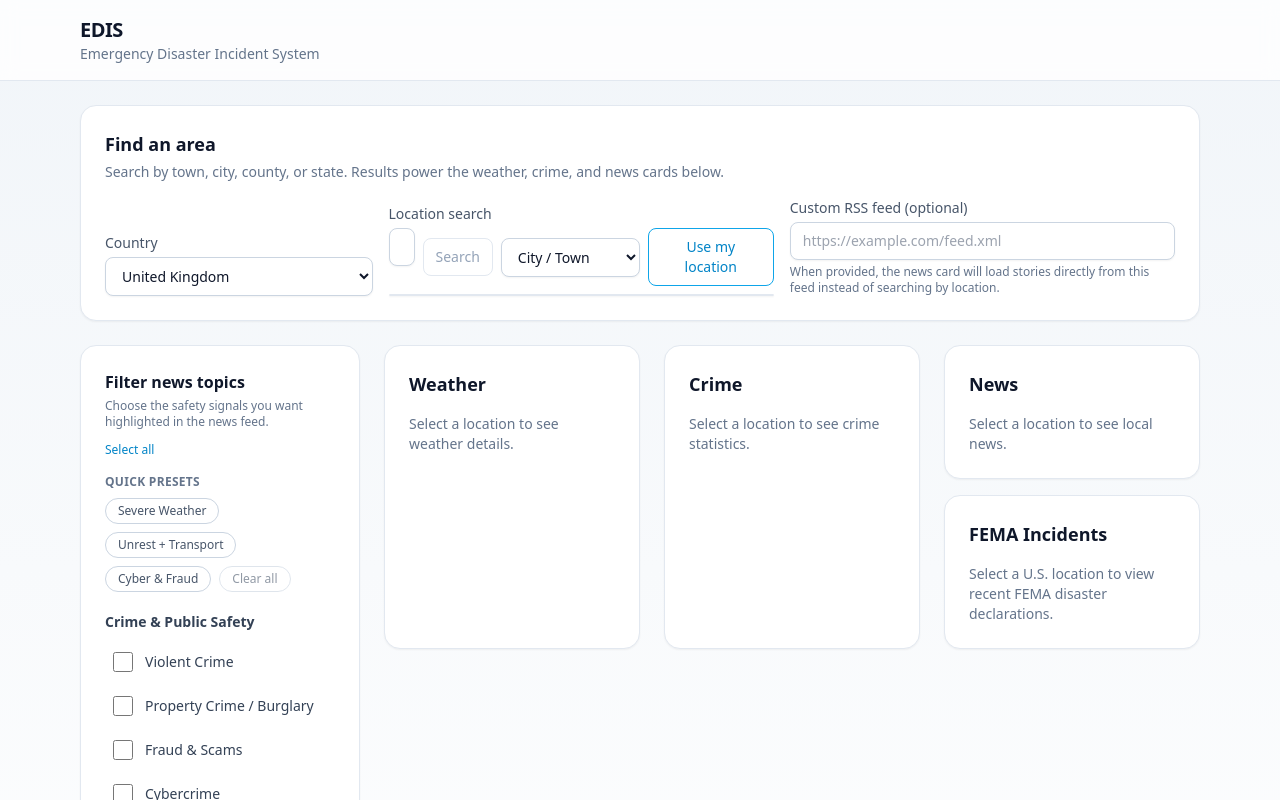
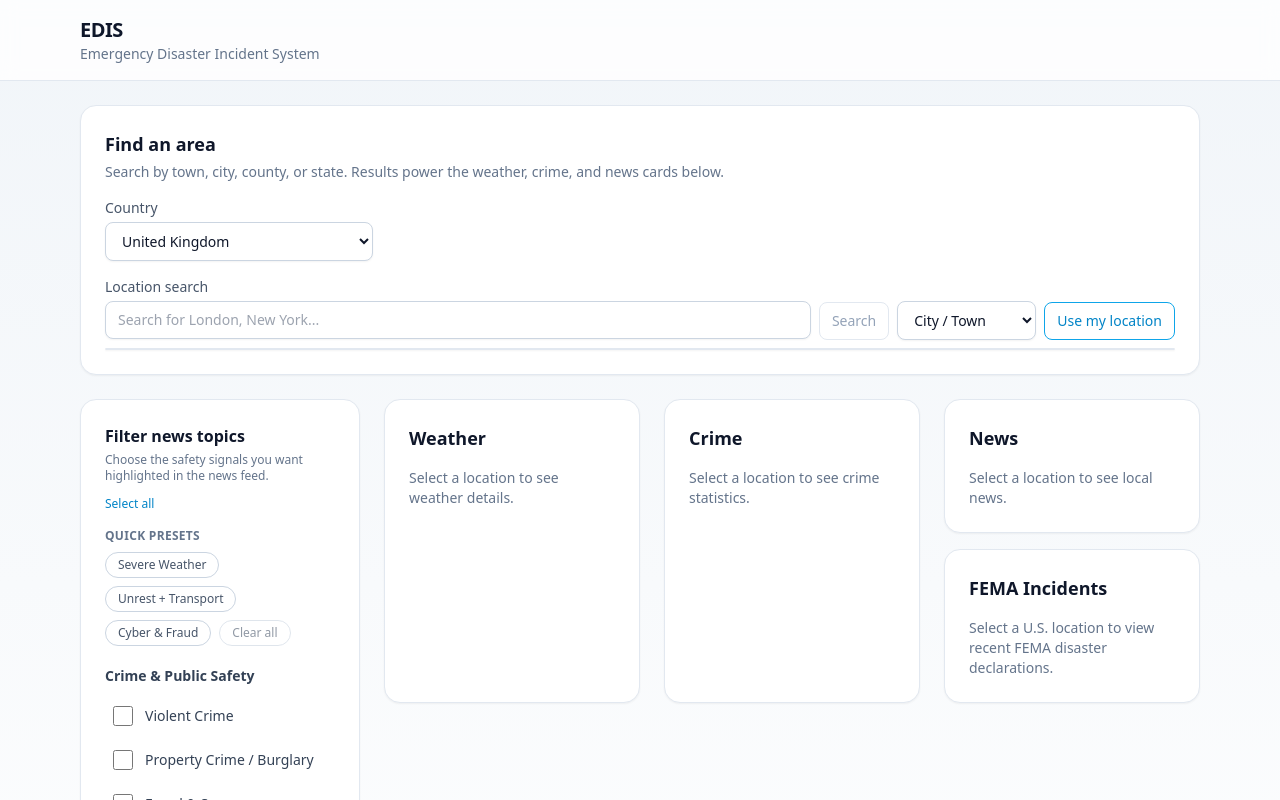
Before and after one commit to Milosmithy58/EDIS, a React (Vite) app in the folder edis/apps/web/: page / in a window 1280 px wide. Shown: the top 800 px of the page. Built offline with nearby package versions, Linux system fonts and the light colour scheme.

Commit message:
Remove custom RSS feed support from home page

```diff
--- a/edis/apps/web/src/components/NewsCard.tsx
+++ b/edis/apps/web/src/components/NewsCard.tsx
@@ -23,26 +23,12 @@ type Props = {
   geo: GeoContext | null;
   query: string;
   country: string;
-  rssUrl: string;
   filters: string[];
   onClearFilters: () => void;
   onRemoveFilter: (label: string) => void;
 };
 
-const NewsCard = ({ geo, query, country, rssUrl, filters, onClearFilters, onRemoveFilter }: Props) => {
-  const trimmedRssUrl = rssUrl.trim();
-  const hasCustomFeed = Boolean(trimmedRssUrl);
-  const isValidFeed = hasCustomFeed
-    ? (() => {
-        try {
-          // eslint-disable-next-line no-new
-          new URL(trimmedRssUrl);
-          return true;
-        } catch (error) {
-          return false;
-        }
-      })()
-    : false;
+const NewsCard = ({ geo, query, country, filters, onClearFilters, onRemoveFilter }: Props) => {
   const normalizedFilters = normalizeFilters(filters);
   const serializedFilters = serializeFilters(filters);
   const hasFilters = normalizedFilters.length > 0;
@@ -65,7 +51,6 @@ const NewsCard = ({ geo, query, country, rssUrl, filters, onClearFilters, onRemo
       'news',
       query,
       countryCode,
-      trimmedRssUrl,
       serializedFilters,
       geo?.lat,
       geo?.lon,
@@ -73,21 +58,8 @@ const NewsCard = ({ geo, query, country, rssUrl, filters, onClearFilters, onRemo
       geo?.admin1,
       ts
     ],
-    enabled: (hasCustomFeed && isValidFeed) || (Boolean(query) && Boolean(geo)),
+    enabled: Boolean(query) && Boolean(geo),
     queryFn: async () => {
-      if (hasCustomFeed) {
-        const params = new URLSearchParams();
-        params.set('rssUrl', trimmedRssUrl);
-        if (typeof ts === 'number') {
-          params.set('ts', String(ts));
-        }
-        const response = await fetch(`/api/news?${params.toString()}`);
-        if (!response.ok) {
-          throw new Error('Failed to load news');
-        }
-        return response.json();
-      }
-
       const payload: { query: string; filters: string[]; country?: string; ts?: number } = {
         query,
         filters: normalizedFilters
@@ -127,7 +99,7 @@ const NewsCard = ({ geo, query, country, rssUrl, filters, onClearFilters, onRemo
     setNextCursor(null);
     setNotice(undefined);
     setLoadMoreError(null);
-  }, [query, serializedFilters, trimmedRssUrl, geo?.lat, geo?.lon, geo?.city, geo?.admin1, countryCode, ts]);
+  }, [query, serializedFilters, geo?.lat, geo?.lon, geo?.city, geo?.admin1, countryCode, ts]);
 
   const totalStories = data?.total ?? results.length;
 
@@ -162,34 +134,19 @@ const NewsCard = ({ geo, query, country, rssUrl, filters, onClearFilters, onRemo
     setTs(undefined);
   };
 
-  const shouldShowContent = (hasCustomFeed && isValidFeed) || (geo && query);
+  const shouldShowContent = Boolean(geo && query);
 
   return (
     <article className="flex h-full flex-col rounded-2xl border border-slate-200 bg-white p-6 shadow-sm dark:border-slate-700 dark:bg-slate-900">
       <header className="mb-4 flex items-center justify-between">
         <h2 className="text-lg font-semibold text-slate-900 dark:text-slate-100">News</h2>
-        {hasCustomFeed ? (
-          <span className="text-xs text-slate-500">
-            {(() => {
-              try {
-                return new URL(trimmedRssUrl).host;
-              } catch (error) {
-                return 'Custom feed';
-              }
-            })()}
-          </span>
-        ) : (
-          geo?.city && <span className="text-xs text-slate-500">{geo.city}</span>
-        )}
+        {geo?.city && <span className="text-xs text-slate-500">{geo.city}</span>}
       </header>
-      {!hasCustomFeed && !geo && (
+      {!geo && (
         <p className="text-sm text-slate-500">Select a location to see local news.</p>
       )}
-      {!hasCustomFeed && geo && !query && (
+      {geo && !query && (
         <p className="text-sm text-slate-500">We will search once you pick a place.</p>
-      )}
-      {hasCustomFeed && !isValidFeed && (
-        <p className="text-sm text-red-600">Enter a valid RSS feed URL to load headlines.</p>
       )}
       {shouldShowContent && isFetching && (
         <p className="text-sm text-slate-500">Loading news…</p>
@@ -204,7 +161,7 @@ const NewsCard = ({ geo, query, country, rssUrl, filters, onClearFilters, onRemo
       )}
       {shouldShowContent && data && (
         <div className="flex flex-1 flex-col gap-3 text-sm">
-          {!hasCustomFeed && hasFilters && (
+          {hasFilters && (
             <div className="flex flex-wrap items-center justify-between gap-3 text-xs text-slate-500 dark:text-slate-400">
               <div className="flex flex-wrap items-center gap-2">
                 <span className="font-medium text-slate-600 dark:text-slate-300">Filtered by</span>
@@ -239,7 +196,7 @@ const NewsCard = ({ geo, query, country, rssUrl, filters, onClearFilters, onRemo
               <span className="rounded-full bg-slate-200 px-2 py-0.5 text-slate-600">Cached</span>
             )}
           </div>
-          {!hasCustomFeed && geo && (
+          {geo && (
             <div className="flex flex-wrap items-center gap-2 text-xs text-slate-500 dark:text-slate-400">
               {ts ? (
                 <button
--- a/edis/apps/web/src/routes/Home.tsx
+++ b/edis/apps/web/src/routes/Home.tsx
@@ -16,7 +16,6 @@ const LAST_GEO_KEY = 'edis:last-geo';
 type StoredState = {
   country: string;
   geo?: GeoContext;
-  rssUrl?: string;
 };
 
 type HomeProps = {
@@ -26,7 +25,6 @@ type HomeProps = {
 const Home = ({ adminNav }: HomeProps) => {
   const [country, setCountry] = useState<string>(getDefaultCountry());
   const [selectedGeo, setSelectedGeo] = useState<GeoContext | null>(null);
-  const [rssUrl, setRssUrl] = useState('');
   const [selectedFilters, setSelectedFilters] = useState<string[]>(DEFAULT_FILTERS);
 
   useEffect(() => {
@@ -38,9 +36,6 @@ const Home = ({ adminNav }: HomeProps) => {
         setCountry(parsed.country);
       }
       setSelectedGeo(parsed.geo ?? null);
-      if (parsed.rssUrl) {
-        setRssUrl(parsed.rssUrl);
-      }
     } catch (error) {
       console.error('Failed to read stored location', error);
     }
@@ -63,7 +58,7 @@ const Home = ({ adminNav }: HomeProps) => {
 
   useEffect(() => {
     try {
-      if (!selectedGeo && !rssUrl) {
+      if (!selectedGeo) {
         localStorage.removeItem(LAST_GEO_KEY);
         return;
       }
@@ -71,15 +66,12 @@ const Home = ({ adminNav }: HomeProps) => {
       if (selectedGeo) {
         payload.geo = selectedGeo;
       }
-      if (rssUrl) {
-        payload.rssUrl = rssUrl;
-      }
       localStorage.setItem(LAST_GEO_KEY, JSON.stringify(payload));
     } catch (error) {
       console.error('Failed to persist location', error);
       toast.error('Unable to save your last location.');
     }
-  }, [selectedGeo, country, rssUrl]);
+  }, [selectedGeo, country]);
 
   useEffect(() => {
     try {
@@ -95,10 +87,10 @@ const Home = ({ adminNav }: HomeProps) => {
   }, [selectedFilters]);
 
   const composedNewsQuery = useMemo(() => {
-    if (!selectedGeo || rssUrl) return '';
+    if (!selectedGeo) return '';
     const segments = [selectedGeo.city, selectedGeo.admin1, selectedGeo.country];
     return segments.filter(Boolean).join(', ');
-  }, [selectedGeo, rssUrl]);
+  }, [selectedGeo]);
 
   const debouncedFilters = useDebounce(selectedFilters, 300);
 
@@ -160,7 +152,7 @@ const Home = ({ adminNav }: HomeProps) => {
           <p className="mt-1 text-sm text-slate-500 dark:text-slate-300">
             Search by town, city, county, or state. Results power the weather, crime, and news cards below.
           </p>
-          <div className="mt-4 flex flex-col gap-4 lg:flex-row lg:items-end">
+          <div className="mt-4 flex flex-col gap-4">
             <div className="w-full lg:w-1/4">
               <label
                 className="mb-1 block text-sm font-medium text-slate-600 dark:text-slate-300"
@@ -181,39 +173,8 @@ const Home = ({ adminNav }: HomeProps) => {
                 ))}
               </select>
             </div>
-            <div className="w-full lg:flex-1">
+            <div className="w-full">
               <LocationSearch country={country} onSelect={setSelectedGeo} />
-            </div>
-            <div className="w-full lg:flex-1">
-              <label
-                className="mb-1 block text-sm font-medium text-slate-600 dark:text-slate-300"
-                htmlFor="rss-url"
-              >
-                Custom RSS feed (optional)
-              </label>
-              <div className="flex flex-col gap-2 sm:flex-row sm:items-center">
-                <input
-                  id="rss-url"
-                  type="url"
-                  inputMode="url"
-                  placeholder="https://example.com/feed.xml"
-                  value={rssUrl}
-                  onChange={(event) => setRssUrl(event.target.value)}
-                  className="w-full rounded-lg border border-slate-300 bg-white px-3 py-2 text-sm shadow-sm focus:border-sky-500 focus:outline-none focus:ring-2 focus:ring-sky-200 dark:border-slate-700 dark:bg-slate-800"
-                />
-                {rssUrl && (
-                  <button
-                    type="button"
-                    onClick={() => setRssUrl('')}
-                    className="inline-flex items-center justify-center rounded-lg border border-slate-300 px-3 py-2 text-sm font-medium text-slate-600 transition hover:bg-slate-100 dark:border-slate-700 dark:text-slate-300 dark:hover:bg-slate-800"
-                  >
-                    Clear
-                  </button>
-                )}
-              </div>
-              <p className="mt-1 text-xs text-slate-500 dark:text-slate-400">
-                When provided, the news card will load stories directly from this feed instead of searching by location.
-              </p>
             </div>
           </div>
         </section>
@@ -229,7 +190,6 @@ const Home = ({ adminNav }: HomeProps) => {
                   geo={selectedGeo}
                   query={composedNewsQuery}
                   country={country}
-                  rssUrl={rssUrl}
                   filters={debouncedFilters}
                   onClearFilters={handleClearFilters}
                   onRemoveFilter={handleRemoveFilter}
```
